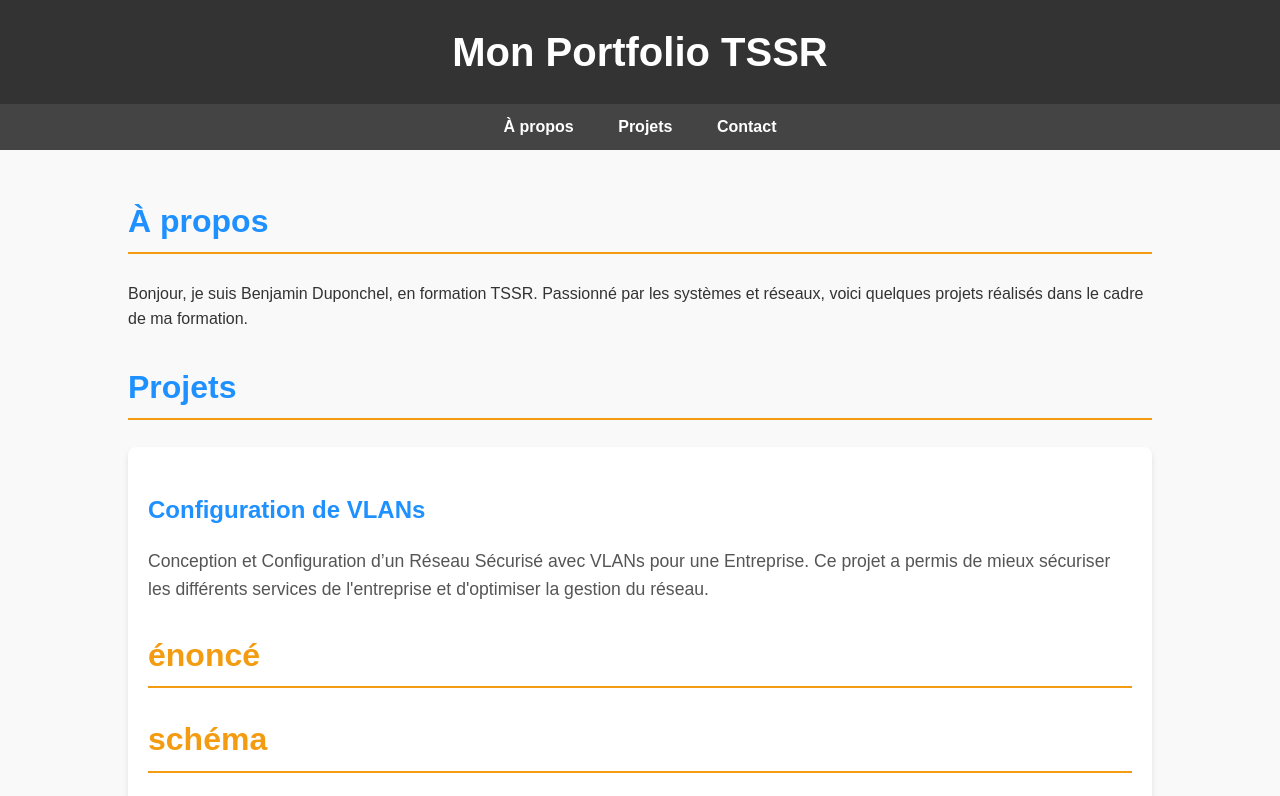
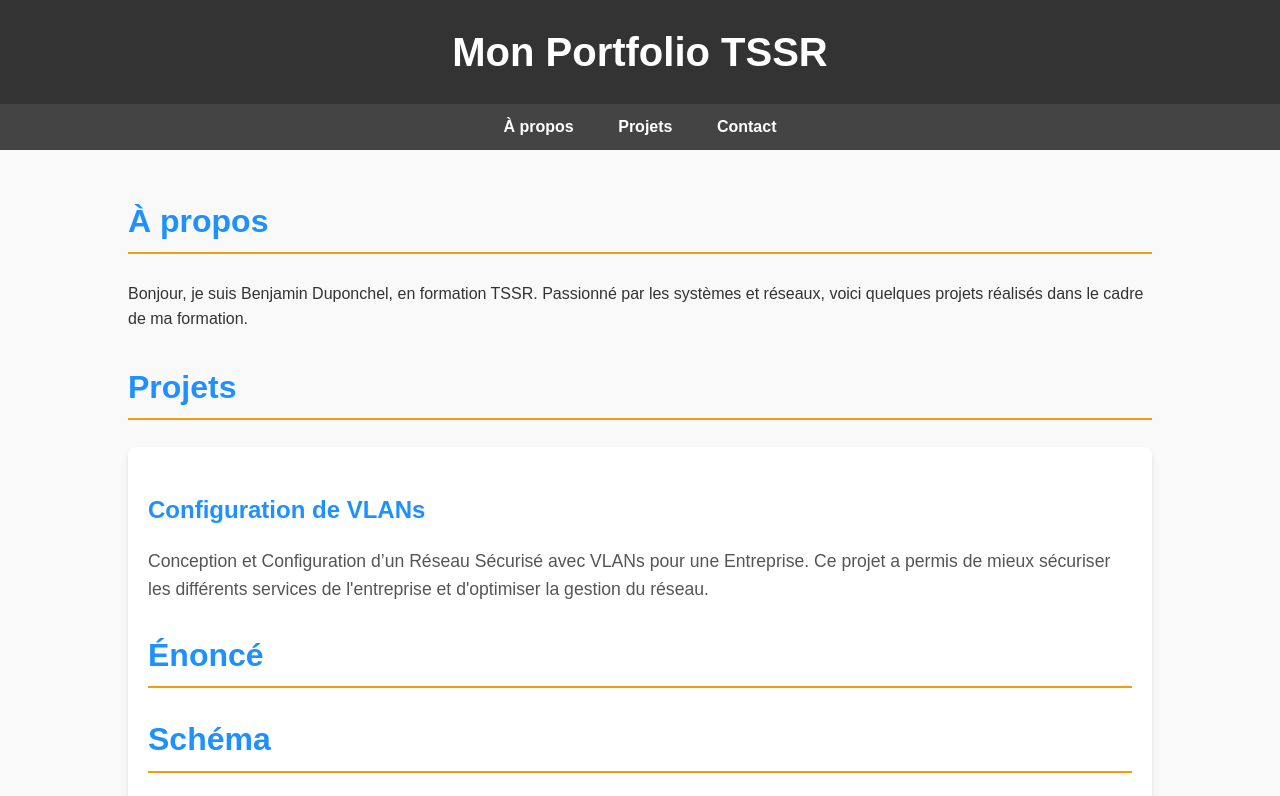
Before and after one commit to Kinamem/portfolio-TSSR, a plain HTML site: page index.html in a window 1280 px wide. Shown: the top 796 px of the page. Drawn offline with Linux system fonts and the light colour scheme.

Commit message:
Update index.html

```diff
--- a/index.html
+++ b/index.html
@@ -17,8 +17,8 @@
         .project { background: white; padding: 20px; margin: 15px 0; border-radius: 8px; box-shadow: 0 4px 6px rgba(0, 0, 0, 0.1); }
         .project h3 { font-size: 1.5em; color: #1e90ff; margin-bottom: 10px; }
         .project p { font-size: 1.1em; color: #555; margin-bottom: 10px; }
-        .project a { color: #f39c12; font-weight: bold; text-decoration: none; transition: color 0.3s ease; }
-        .project a:hover { color: #e67e22; }
+        .project a { color: #1e90ff; font-weight: bold; text-decoration: none; transition: color 0.3s ease; }
+        .project a:hover { color: #f39c12; }
         footer { text-align: center; padding: 15px; background: #333; color: white; margin-top: 30px; }
         footer p { margin: 0; }
         .contact-info p { font-size: 1.1em; }
@@ -44,9 +44,9 @@
 
             <div class="project">
                 <h3>Configuration de VLANs</h3>
-             <p>Conception et Configuration d’un Réseau Sécurisé avec VLANs pour une Entreprise. Ce projet a permis de mieux sécuriser les différents services de l'entreprise et d'optimiser la gestion du réseau.</p>
-                <h2><a href="projet- vlan.html">énoncé</a></h2>
-                <h2><a href="schema.html">schéma</a></h2>
+                <p>Conception et Configuration d’un Réseau Sécurisé avec VLANs pour une Entreprise. Ce projet a permis de mieux sécuriser les différents services de l'entreprise et d'optimiser la gestion du réseau.</p>
+                <h2><a href="projet-vlan.html">Énoncé</a></h2>
+                <h2><a href="schema.html">Schéma</a></h2>
                 <h2><a href="plan-adressage.html">Plan d'adressage IP</a></h2>
             </div>
 
```
